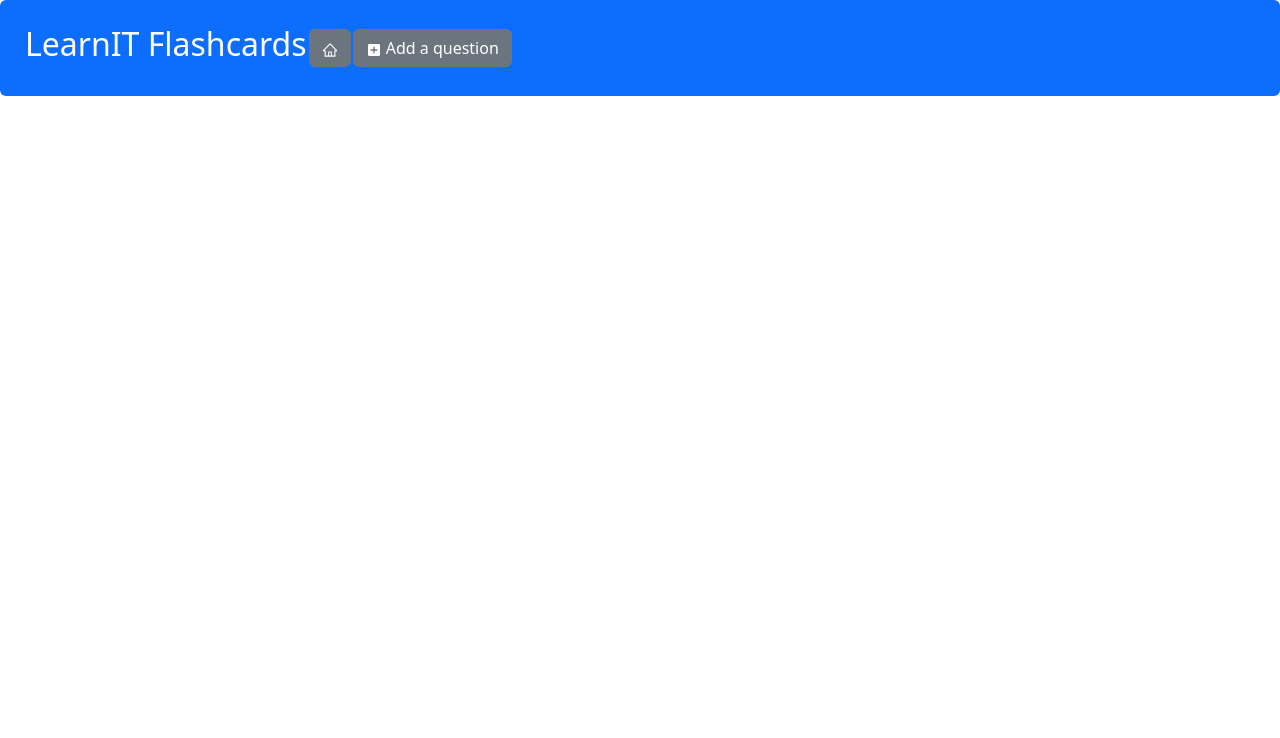
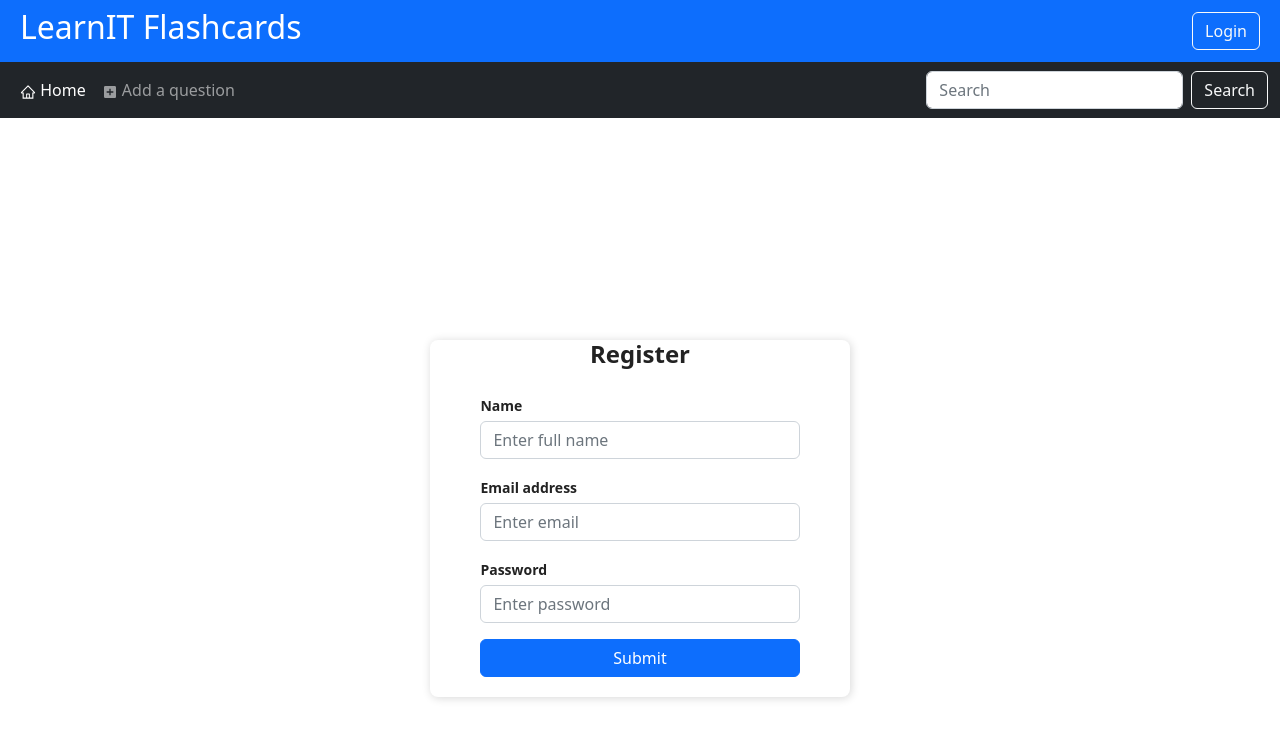
Before and after one commit to majapavlovic/Flashcards-frontend, a React (Create React App) app: page /register in a window 1280 px wide. Shown: the top 738 px of the page. Built offline with nearby package versions, Linux system fonts and the light colour scheme.

Commit message:
Imeplemented register, login and logout

```diff
--- a/package.json
+++ b/package.json
@@ -6,8 +6,11 @@
     "@testing-library/jest-dom": "^5.16.5",
     "@testing-library/react": "^13.4.0",
     "@testing-library/user-event": "^13.5.0",
+    "axios": "^1.1.3",
+    "bootstrap": "^5.2.2",
     "react": "^18.2.0",
     "react-dom": "^18.2.0",
+    "react-icons": "^4.6.0",
     "react-router-dom": "^6.4.3",
     "react-scripts": "5.0.1",
     "web-vitals": "^2.1.4"
--- a/src/App.css
+++ b/src/App.css
@@ -1,16 +1,3 @@
-.navigation {
-  display: flex;
-  flex-direction: row;
-  background-color: rgb(211, 211, 211);
-  border-bottom-style: solid;
-  border-bottom-width: 2px;
-  border-bottom-color: rgb(175, 175, 175);
-  align-items: center;
-  min-height: 40px;
-  padding-left: 25px;
-  font-size: large;
-}
-
 .card {
   width: 500px;
   margin: 5px auto;
@@ -18,16 +5,15 @@
   justify-content: left;
   align-items: left;
   position: relative;
-  border-radius: .25rem;
-  box-shadow: 0 0 5px 2px rgba(0, 0, 0, .3);
+  border-radius: 0.25rem;
+  box-shadow: 0 0 5px 2px rgba(0, 0, 0, 0.3);
   background-color: rgb(228, 173, 173);
 }
 
 .card:hover {
   --translate-y: -2px;
-  box-shadow: 0 0 5px 2px rgba(0, 0, 0, .5);
+  box-shadow: 0 0 5px 2px rgba(0, 0, 0, 0.5);
 }
-
 
 .addquestion {
   position: fixed;
@@ -35,6 +21,7 @@
   top: 50%;
   transform: translate(-50%, -50%);
   width: 450px;
+  margin-top: 16px;
 }
 
 .all-flashcards {
@@ -43,3 +30,38 @@
   grid-template-columns: repeat(auto-fill, minmax(450px, 2fr));
   gap: 1rem;
 }
+
+.Auth-form-container {
+  display: flex;
+  justify-content: center;
+  align-items: center;
+  width: 100vw;
+  height: 100vh;
+}
+
+.Auth-form {
+  width: 420px;
+  box-shadow: rgb(0 0 0 / 16%) 1px 1px 10px;
+  padding-bottom: 20px;
+  border-radius: 8px;
+  background-color: white;
+}
+
+.Auth-form-content {
+  padding-left: 12%;
+  padding-right: 12%;
+}
+
+.Auth-form-title {
+  text-align: center;
+  margin-bottom: 1em;
+  font-size: 24px;
+  color: rgb(34, 34, 34);
+  font-weight: 800;
+}
+
+label {
+  font-size: 14px;
+  font-weight: 600;
+  color: rgb(34, 34, 34);
+}
--- a/src/App.js
+++ b/src/App.js
@@ -1,31 +1,40 @@
-import './App.css';
-import AllFlashcards from './components/AllFlashcards';
-import Navigation from './components/Navigation';
-import AddQuestion from './components/AddQuestion';
-import {BrowserRouter, Routes, Route} from 'react-router-dom';
-import { useState } from 'react';
+import "./App.css";
+import AllFlashcards from "./components/AllFlashcards";
+import Navigation from "./components/Navigation";
+import AddQuestion from "./components/AddQuestion";
+import { BrowserRouter, Routes, Route } from "react-router-dom";
+import { useState } from "react";
+import Login from "./components/Login";
+import Register from "./components/Register";
+import axios from "axios";
+
+axios.defaults.baseURL = "http://127.0.0.1:8000/";
 
 function App() {
-
+  const [token, setToken] = useState();
+  function addToken(authToken) {
+    setToken(authToken);
+  }
   const [flashcards, setFlashcards] = useState([
     {
       id: 1,
       question: "What is a cell?",
-      answer:"Cell is the basic membrane-bound unit that contains the fundamental molecules of life and of which all living things are composed.",
-      category: "Biology"
+      answer:
+        "Cell is the basic membrane-bound unit that contains the fundamental molecules of life and of which all living things are composed.",
+      category: "Biology",
     },
     {
       id: 2,
       question: "What is the capital city of Serbia?",
       answer: "Belgrade",
-      category: "Geography"
-
+      category: "Geography",
     },
     {
       id: 3,
       question: "What started World War 2 and why?",
-      answer: "Hitler's invasion of Poland in September 1939 drove Great Britain and France to declare war on Germany, marking the beginning of World War II",
-      category: "History"
+      answer:
+        "Hitler's invasion of Poland in September 1939 drove Great Britain and France to declare war on Germany, marking the beginning of World War II",
+      category: "History",
     },
   ]);
 
@@ -33,21 +42,26 @@ function App() {
 
   function addQuestion(newFcard) {
     console.log(newFcard);
-    setfcardsNum(fcardsNum+1);
-    setFlashcards(flashcards => [newFcard, ...flashcards]);
+    setfcardsNum(fcardsNum + 1);
+    setFlashcards((flashcards) => [newFcard, ...flashcards]);
   }
 
   return (
     <BrowserRouter>
-      <Navigation/>
+      <Navigation token={token} />
       <Routes>
+        <Route path="/login" element={<Login addToken={addToken} />} />
+        <Route path="/register" element={<Register />} />
+        <Route path="/">
+          <Route
+            path="flashcards"
+            element={<AllFlashcards flashcards={flashcards} />}
+          />
+        </Route>
+        {/* <Route path="/" element={<Navigation token={token} />} /> */}
         <Route
-        path='/'
-        element={<AllFlashcards flashcards={flashcards}/>}
-        />
-        <Route
-        path='/add-question'
-        element={<AddQuestion fcardsNum={fcardsNum} onAdd={addQuestion}/>}
+          path="/add-question"
+          element={<AddQuestion fcardsNum={fcardsNum} onAdd={addQuestion} />}
         />
       </Routes>
     </BrowserRouter>
--- a/src/components/AddQuestion.jsx
+++ b/src/components/AddQuestion.jsx
@@ -1,44 +1,79 @@
-import React from 'react'
-import { useRef } from 'react';
-import { useNavigate } from 'react-router-dom';
+import React from "react";
+import { useState } from "react";
+import { useNavigate } from "react-router-dom";
 
-function AddQuestion({fcardsNum, onAdd}) {
-
-  const questionRef = useRef(null);
-  const answerRef = useRef(null);
-  const categoryRef = useRef(null);
-
+function AddQuestion({ fcardsNum, onAdd }) {
   const navigate = useNavigate();
 
-  function makeObject() {
-    const objToAdd = {
-      id: fcardsNum+1,
-      question: questionRef.current.value,
-      answer: answerRef.current.value,
-      category: categoryRef.current.value
-    }
-    onAdd(objToAdd);
-    navigate('/');
+  function addObject() {
+    onAdd(questionData);
+    navigate("/");
+  }
+  const [questionData, setQuestionData] = useState({
+    id: fcardsNum + 1,
+    question: "",
+    answer: "",
+    category: "",
+  });
+
+  function handleInput(e) {
+    let newQuestion = questionData;
+    newQuestion[e.target.name] = e.target.value;
+    console.log();
+
+    setQuestionData(newQuestion);
   }
 
   return (
     <div className="addquestion">
+      <h3 className="form-title">Add a question</h3>
       <label>Question</label>
-      <textarea className="form-control" name="question" id="question" rows="3" ref={questionRef}></textarea>
+      <textarea
+        className="form-control"
+        name="question"
+        id="question"
+        rows="3"
+        onInput={handleInput}
+      ></textarea>
       <label>Answer</label>
-      <textarea className="form-control" name="answer" id="answer" rows="3" ref={answerRef}></textarea>
+      <textarea
+        className="form-control"
+        name="answer"
+        id="answer"
+        rows="3"
+        onInput={handleInput}
+      ></textarea>
       <label>Category</label>
-      <select className="form-select" name="category_id" id = "category_id" ref={categoryRef}>
+      <select
+        className="form-select"
+        name="category"
+        id="category"
+        onInput={handleInput}
+      >
+        <option value="Choose">Choose category</option>
         <option value="Biology">Biology</option>
         <option value="Geography">Geography</option>
         <option value="History">History</option>
         <option value="Music">Music</option>
       </select>
       <label>ID</label>
-      <input type="text" className="form-control" name="id" id="id" rows="3" value={fcardsNum+1}/><br/>
-      <button className="form-control btn btn-success" onClick={()=>makeObject()}>Add</button>
+      <input
+        type="text"
+        className="form-control"
+        name="id"
+        id="id"
+        rows="3"
+        defaultValue={fcardsNum + 1}
+      />
+      <br />
+      <button
+        className="form-control btn btn-success"
+        onClick={() => addObject()}
+      >
+        Add
+      </button>
     </div>
-  )
+  );
 }
 
-export default AddQuestion
+export default AddQuestion;
--- /dev/null
+++ b/src/components/Login.jsx
@@ -0,0 +1,74 @@
+import React from "react";
+import { useState } from "react";
+import axios from "axios";
+import { Link } from "react-router-dom";
+import { useNavigate } from "react-router-dom";
+
+function Login({ addToken }) {
+  const navigate = useNavigate();
+  const [userData, setUserData] = useState({
+    email: "",
+    password: "",
+  });
+  function handleInput(e) {
+    let loginUser = userData;
+    loginUser[e.target.name] = e.target.value;
+
+    setUserData(loginUser);
+  }
+  function handleLogin(e) {
+    e.preventDefault();
+    axios
+      .post("api/flashcards/login", userData)
+      .then((res) => {
+        console.log(res.data);
+        if (res.data.success === true) {
+          window.sessionStorage["auth_token"] = res.data.access_token;
+          addToken(res.data.access_token);
+          navigate("/");
+        }
+      })
+      .catch((e) => {
+        console.log(e);
+      });
+  }
+  return (
+    <div className="Auth-form-container">
+      <form className="Auth-form" onSubmit={handleLogin}>
+        <div className="Auth-form-content">
+          <h3 className="Auth-form-title">Sign In</h3>
+          <div className="form-group mt-3">
+            <label>Email address</label>
+            <input
+              type="email"
+              name="email"
+              className="form-control mt-1"
+              placeholder="Enter email"
+              onInput={handleInput}
+            />
+          </div>
+          <div className="form-group mt-3">
+            <label>Password</label>
+            <input
+              type="password"
+              name="password"
+              className="form-control mt-1"
+              placeholder="Enter password"
+              onInput={handleInput}
+            />
+          </div>
+          <div className="d-grid gap-2 mt-3">
+            <button type="submit" className="btn btn-primary">
+              Login
+            </button>
+            <Link to="/register" className="btn btn-secondary">
+              Register
+            </Link>
+          </div>
+        </div>
+      </form>
+    </div>
+  );
+}
+
+export default Login;
--- a/src/components/Navigation.jsx
+++ b/src/components/Navigation.jsx
@@ -1,22 +1,92 @@
-import React from 'react'
-import { Link } from 'react-router-dom'
-import {MdAddBox} from 'react-icons/md'
-import {AiOutlineHome} from 'react-icons/ai'
+import React from "react";
+import { Link } from "react-router-dom";
+import { MdAddBox } from "react-icons/md";
+import { AiOutlineHome } from "react-icons/ai";
+import axios from "axios";
 
-function Navigation() {
+function Navigation({ token }) {
+  function handleLogout(e) {
+    e.preventDefault();
+    console.log(window.sessionStorage.getItem("auth_token"));
+    var config = {
+      method: "post",
+      url: "/api/flashcards/logout",
+      headers: {
+        Authorization: "Bearer " + window.sessionStorage.getItem("auth_token"),
+      },
+    };
+    axios(config)
+      .then((res) => {
+        console.log(JSON.stringify(res.data));
+        window.sessionStorage.setItem("auth_token", null);
+      })
+      .catch((e) => {
+        console.log(JSON.stringify(e));
+      });
+  }
+
   return (
-    <div className="p-4 bg-primary text-white rounded">
-        <table>
-          <tbody>
-            <tr>
-            <td><h2>LearnIT Flashcards</h2></td>
-            <td><Link to="/" className="btn btn-secondary"><AiOutlineHome/></Link></td>
-            <td><Link to ="/add-question" className="btn btn-secondary"><MdAddBox/>&nbsp;Add a question</Link></td>
-            </tr>
-          </tbody>
-        </table>
-    </div>
-  )
+    <>
+      <div className="p-2 bg-primary text-white navbar navbar-expand-xl">
+        <div className="container-fluid">
+          <h2>LearnIT Flashcards</h2>
+          <div className="d-flex">
+            {token == null ? (
+              <Link to="/login" className="btn btn-outline-light">
+                Login
+              </Link>
+            ) : (
+              <button className="btn btn-outline-light" onClick={handleLogout}>
+                Logout
+              </button>
+            )}
+          </div>
+        </div>
+      </div>
+      <nav className="navbar navbar-expand-xl navbar-dark bg-dark">
+        <div className="container-fluid">
+          <button
+            className="navbar-toggler"
+            type="button"
+            data-bs-toggle="collapse"
+            data-bs-target="#navbarDark"
+            aria-controls="navbarDark"
+            aria-expanded="false"
+            aria-label="Toggle navigation"
+          >
+            <span className="navbar-toggler-icon"></span>
+          </button>
+          <div className="collapse navbar-collapse show" id="navbarDark">
+            <ul className="navbar-nav me-auto mb-2 mb-xl-0">
+              <li className="nav-item">
+                <Link to="/" className="nav-link active" aria-current="page">
+                  <AiOutlineHome />
+                  &nbsp;Home
+                </Link>
+              </li>
+              <li className="nav-item">
+                <Link to="/add-question" className="nav-link">
+                  <MdAddBox />
+                  &nbsp;Add a question
+                </Link>
+              </li>
+            </ul>
+            <form className="d-flex">
+              <input
+                className="form-control me-2"
+                type="search"
+                placeholder="Search"
+                aria-label="Search"
+              />
+              <button className="btn btn-outline-light" type="submit">
+                Search
+              </button>
+            </form>
+          </div>
+        </div>
+      </nav>
+    </>
+  );
 }
 
-export default Navigation
+export default Navigation;
--- /dev/null
+++ b/src/components/Register.jsx
@@ -0,0 +1,75 @@
+import axios from "axios";
+import React, { useState } from "react";
+import { useNavigate } from "react-router-dom";
+
+export default function Register() {
+  const navigate = useNavigate();
+  const [userData, setUserData] = useState({
+    name: "",
+    email: "",
+    password: "",
+    role: "user",
+  });
+  function handleInput(e) {
+    let registerUser = userData;
+    registerUser[e.target.name] = e.target.value;
+
+    setUserData(registerUser);
+  }
+  function handleRegister(e) {
+    e.preventDefault();
+    axios
+      .post("api/flashcards/register", userData)
+      .then((res) => {
+        if (res.data.success === true) {
+          navigate("/login");
+        }
+      })
+      .catch((e) => {
+        console.log(e);
+      });
+  }
+  return (
+    <div className="Auth-form-container">
+      <form className="Auth-form" onSubmit={handleRegister}>
+        <div className="Auth-form-content">
+          <h3 className="Auth-form-title">Register</h3>
+          <div className="form-group mt-3">
+            <label>Name</label>
+            <input
+              name="name"
+              className="form-control mt-1"
+              placeholder="Enter full name"
+              onInput={handleInput}
+            />
+          </div>
+          <div className="form-group mt-3">
+            <label>Email address</label>
+            <input
+              type="email"
+              name="email"
+              className="form-control mt-1"
+              placeholder="Enter email"
+              onInput={handleInput}
+            />
+          </div>
+          <div className="form-group mt-3">
+            <label>Password</label>
+            <input
+              type="password"
+              name="password"
+              className="form-control mt-1"
+              placeholder="Enter password"
+              onInput={handleInput}
+            />
+          </div>
+          <div className="d-grid gap-2 mt-3">
+            <button type="submit" className="btn btn-primary">
+              Submit
+            </button>
+          </div>
+        </div>
+      </form>
+    </div>
+  );
+}
```
Also changed, not shown: 1 other file (tests, documents, lock files or other folders).
